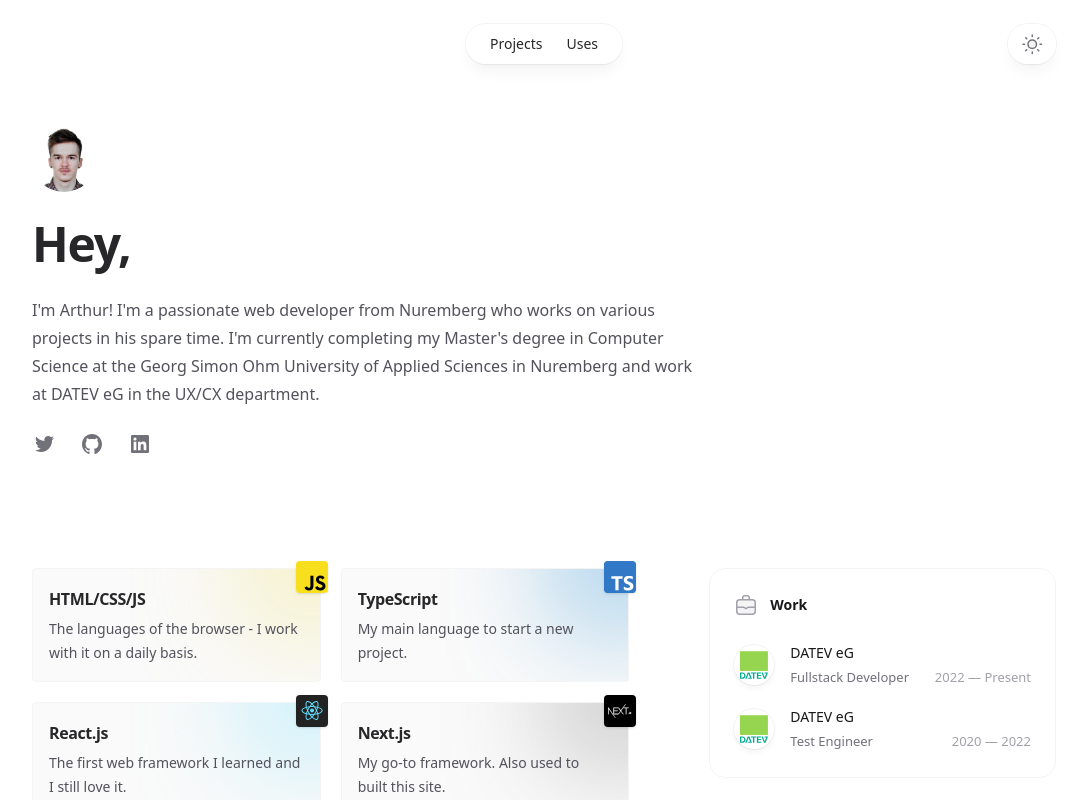
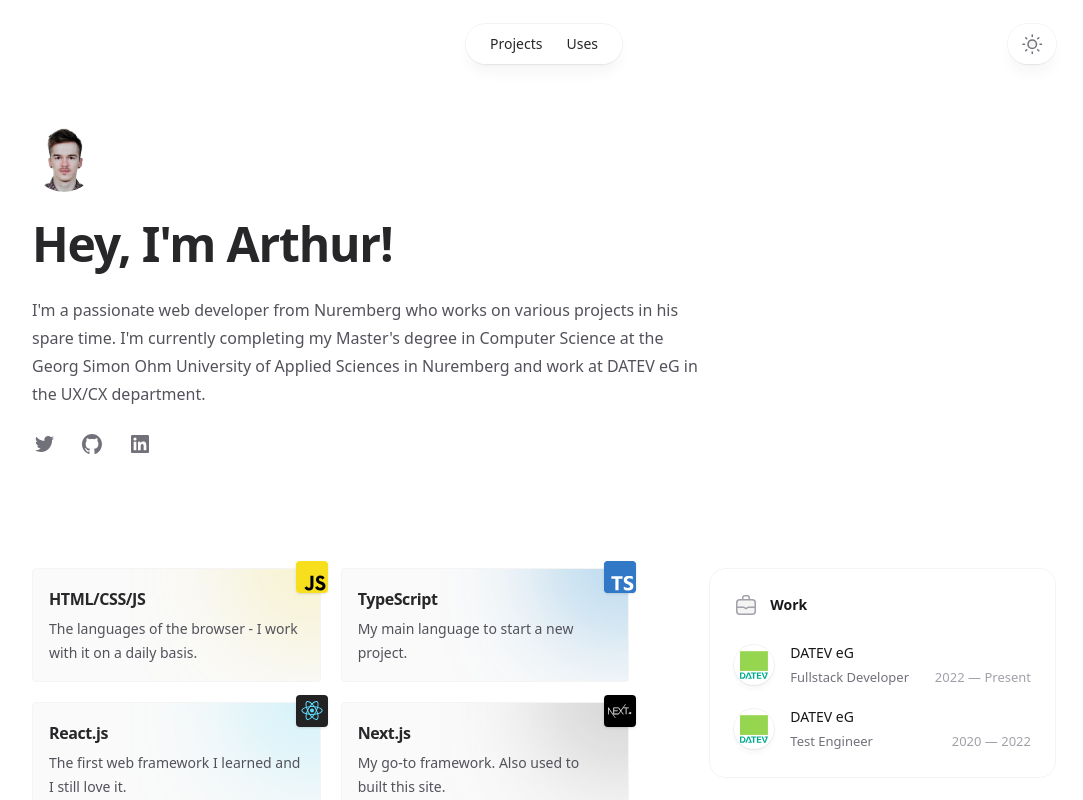
Before and after one commit to arthureberledev/portfolio, a Next.js app: page / in a window 1280 px wide. Shown: the top 800 px of the page, without its empty margins (96-1179 px from the left). Built offline with nearby package versions, Linux system fonts and the light colour scheme.

Commit message:
change a little of the index page text

```diff
--- a/pages/index.tsx
+++ b/pages/index.tsx
@@ -29,14 +29,14 @@
       <Container className="mt-9">
         <div className="max-w-2xl">
           <h1 className="text-4xl font-bold tracking-tight text-zinc-800 dark:text-zinc-100 sm:text-5xl">
-            Hey,
+            Hey, I&apos;m Arthur!
           </h1>
           <p className="mt-6 text-base text-zinc-600 dark:text-zinc-400">
-            I&apos;m Arthur! I&apos;m a passionate web developer from Nuremberg
-            who works on various projects in his spare time. I&apos;m currently
-            completing my Master&apos;s degree in Computer Science at the Georg
-            Simon Ohm University of Applied Sciences in Nuremberg and work at
-            DATEV eG in the UX/CX department.
+            I&apos;m a passionate web developer from Nuremberg who works on
+            various projects in his spare time. I&apos;m currently completing my
+            Master&apos;s degree in Computer Science at the Georg Simon Ohm
+            University of Applied Sciences in Nuremberg and work at DATEV eG in
+            the UX/CX department.
           </p>
           <div className="mt-6 flex gap-6">
             <SocialLink
```
